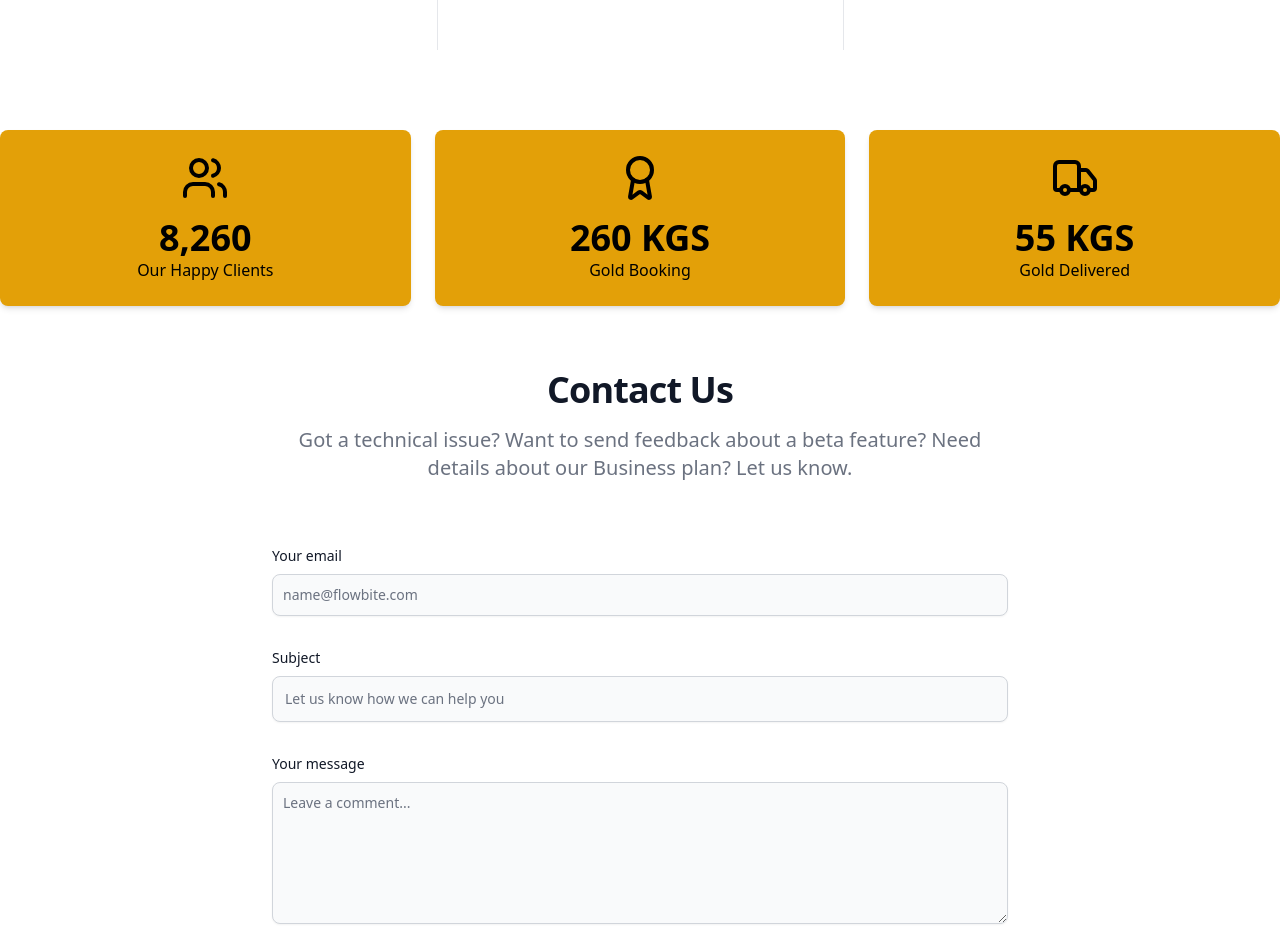
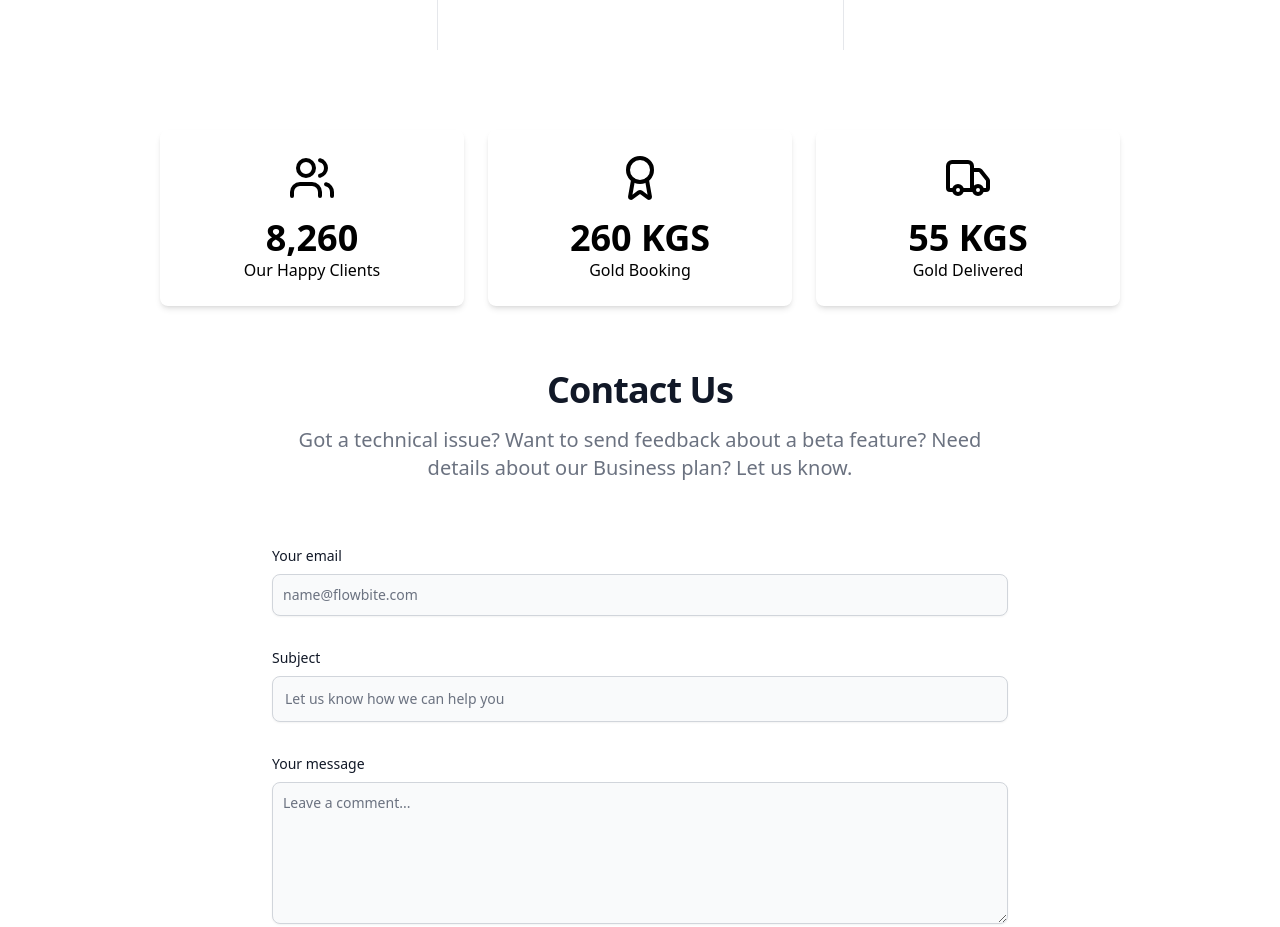
Before and after one commit to Animish2002/vgold, a React (Vite) app: page / in a window 1280 px wide. Shown: the part 1220-2147 px from the top of the page. Built offline with nearby package versions, Linux system fonts and the light colour scheme.

Commit message:
some changes in stats

```diff
--- a/src/components/Stats.jsx
+++ b/src/components/Stats.jsx
@@ -1,20 +1,20 @@
-import React from 'react';
-import { Users, Award, Truck } from 'lucide-react';
+import React from "react";
+import { Users, Award, Truck } from "lucide-react";
 
 const DigitalGoldStats = () => {
   return (
-    <div className="grid grid-cols-3 gap-6 text-center">
-      <div className="bg-yellow-400 rounded-lg p-6 shadow-md">
+    <div className="grid grid-cols-3 gap-6 text-center px-40">
+      <div className=" rounded-lg p-6 shadow-md">
         <Users className="mx-auto mb-4 h-12 w-12 text-navy-blue" />
         <div className="text-4xl font-bold text-navy-blue">8,260</div>
         <div className="text-navy-blue font-medium">Our Happy Clients</div>
       </div>
-      <div className="bg-yellow-400 rounded-lg p-6 shadow-md">
+      <div className=" rounded-lg p-6 shadow-md">
         <Award className="mx-auto mb-4 h-12 w-12 text-navy-blue" />
         <div className="text-4xl font-bold text-navy-blue">260 KGS</div>
         <div className="text-navy-blue font-medium">Gold Booking</div>
       </div>
-      <div className="bg-yellow-400 rounded-lg p-6 shadow-md">
+      <div className=" rounded-lg p-6 shadow-md">
         <Truck className="mx-auto mb-4 h-12 w-12 text-navy-blue" />
         <div className="text-4xl font-bold text-navy-blue">55 KGS</div>
         <div className="text-navy-blue font-medium">Gold Delivered</div>
```
